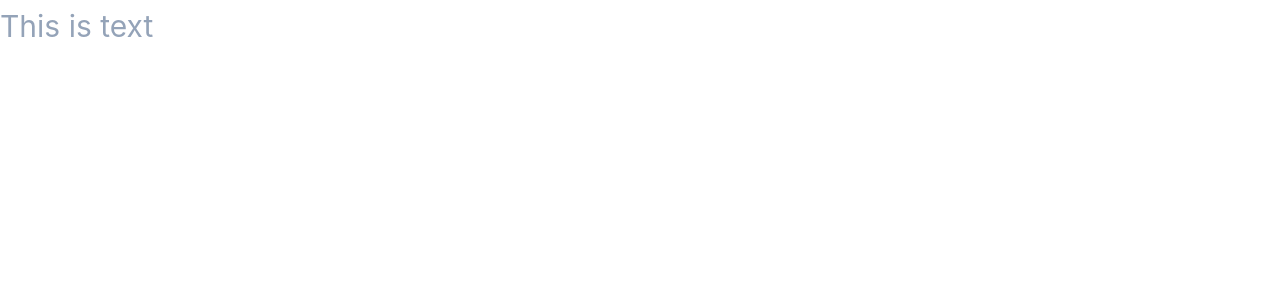
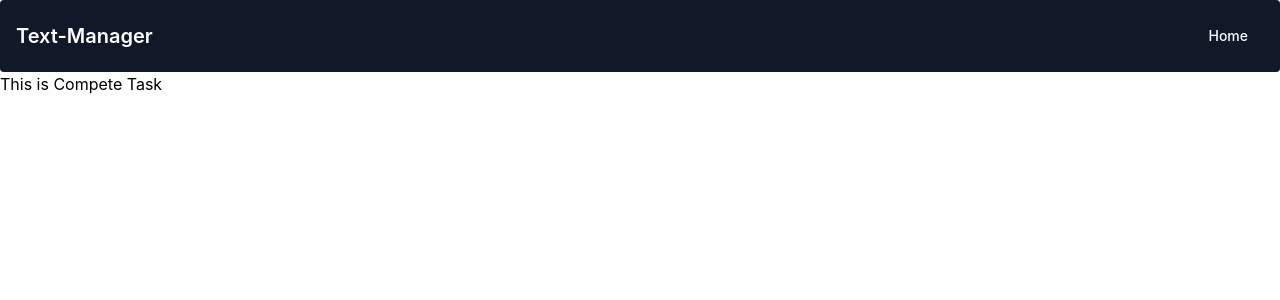
Before and after one commit to 100galib/text-manager-client, a React (Create React App) app: page /completetask in a window 1280 px wide. Shown: the top 300 px of the page. Built offline with nearby package versions, Linux system fonts and the light colour scheme.

Commit message:
navigation added

```diff
--- a/public/index.html
+++ b/public/index.html
@@ -24,7 +24,7 @@
       work correctly both with client-side routing and a non-root public URL.
       Learn how to configure a non-root public URL by running `npm run build`.
     -->
-    <title>React App</title>
+    <title>Text-Manager</title>
   </head>
   <body class="bg-white dark:bg-slate-800">
     <noscript>You need to enable JavaScript to run this app.</noscript>
@@ -39,5 +39,6 @@
       To begin the development, run `npm start` or `yarn start`.
       To create a production bundle, use `npm run build` or `yarn build`.
     -->
+    <script src="https://unpkg.com/flowbite@1.5.5/dist/flowbite.js"></script>
   </body>
 </html>
--- a/src/App.js
+++ b/src/App.js
@@ -1,9 +1,11 @@
+import { RouterProvider } from 'react-router-dom';
 import './App.css';
+import router from './Components/Routes/Routes';
 
 function App() {
   return (
-    <div >
-      <h1 class="text-slate-500 dark:text-slate-400 mt-2 text-3xl">This is text</h1>
+    <div>
+      <RouterProvider router={router}></RouterProvider>
     </div>
   );
 }
--- /dev/null
+++ b/src/Components/Common/Layout/Main.js
@@ -0,0 +1,14 @@
+import React from 'react';
+import { Outlet } from 'react-router-dom';
+import Navigation from '../Navigation/Navigation';
+
+const Main = () => {
+    return (
+        <div>
+            <Navigation></Navigation>
+            <Outlet></Outlet>
+        </div>
+    );
+};
+
+export default Main;
--- /dev/null
+++ b/src/Components/Common/Navigation/Navigation.js
@@ -0,0 +1,28 @@
+import React from 'react';
+import { Link } from 'react-router-dom';
+
+const Navigation = () => {
+    return (
+
+        <nav class="bg-white border-gray-200 px-2 sm:px-4 py-2.5 rounded dark:bg-gray-900">
+        <div class="container flex flex-wrap items-center justify-between mx-auto">
+            <Link to="/">
+                <span class="self-center text-xl font-semibold whitespace-nowrap dark:text-white">Text-Manager</span>
+            </Link>
+            <button data-collapse-toggle="navbar-default" type="button" class="inline-flex items-center p-2 ml-3 text-sm text-gray-500 rounded-lg md:hidden hover:bg-gray-100 focus:outline-none focus:ring-2 focus:ring-gray-200 dark:text-gray-400 dark:hover:bg-gray-700 dark:focus:ring-gray-600" aria-controls="navbar-default" aria-expanded="false">
+            <span class="sr-only">Open main menu</span>
+            <svg class="w-6 h-6" aria-hidden="true" fill="currentColor" viewBox="0 0 20 20" xmlns="http://www.w3.org/2000/svg"><path fill-rule="evenodd" d="M3 5a1 1 0 011-1h12a1 1 0 110 2H4a1 1 0 01-1-1zM3 10a1 1 0 011-1h12a1 1 0 110 2H4a1 1 0 01-1-1zM3 15a1 1 0 011-1h12a1 1 0 110 2H4a1 1 0 01-1-1z" clip-rule="evenodd"></path></svg>
+            </button>
+            <div class="hidden w-full md:block md:w-auto" id="navbar-default">
+                <ul class="flex flex-col p-4 mt-4 border border-gray-100 rounded-lg bg-gray-50 md:flex-row md:space-x-8 md:mt-0 md:text-sm md:font-medium md:border-0 md:bg-white dark:bg-gray-800 md:dark:bg-gray-900 dark:border-gray-700">
+                    <li>
+                    <Link to="#" class="block py-2 pl-3 pr-4 text-white bg-blue-700 rounded md:bg-transparent md:text-blue-700 md:p-0 dark:text-white" aria-current="page">Home</Link>
+                    </li>
+                </ul>
+            </div>
+        </div>
+        </nav>
+    );
+};
+
+export default Navigation;
--- /dev/null
+++ b/src/Components/Pages/AddTask/AddTask.js
@@ -0,0 +1,11 @@
+import React from 'react';
+
+const AddTask = () => {
+    return (
+        <div>
+            <h1 className='text-slate-500 dark:text-slate-400 mt-2 text-sm'>This is Add Task</h1>
+        </div>
+    );
+};
+
+export default AddTask;
--- /dev/null
+++ b/src/Components/Pages/CompleteTask/CompleteTsk.js
@@ -0,0 +1,11 @@
+import React from 'react';
+
+const CompleteTsk = () => {
+    return (
+        <div>
+            <h1>This is Compete Task</h1>
+        </div>
+    );
+};
+
+export default CompleteTsk;
--- /dev/null
+++ b/src/Components/Pages/MyTask.js/MyTask.js
@@ -0,0 +1,11 @@
+import React from 'react';
+
+const MyTask = () => {
+    return (
+        <div>
+            <h1>This is My Task</h1>
+        </div>
+    );
+};
+
+export default MyTask;
--- /dev/null
+++ b/src/Components/Routes/Routes.js
@@ -0,0 +1,30 @@
+import { createBrowserRouter } from "react-router-dom";
+import Main from "../Common/Layout/Main";
+import AddTask from "../Pages/AddTask/AddTask";
+import CompleteTsk from "../Pages/CompleteTask/CompleteTsk";
+import MyTask from "../Pages/MyTask.js/MyTask";
+
+
+const router = createBrowserRouter([
+    {
+        path: '/',
+        element: <Main></Main>,
+        children: [
+            {
+                path: '/',
+                element: <AddTask></AddTask>
+            },
+            {
+                path:'/mytask',
+                element: <MyTask></MyTask>
+            },
+            {
+                path: '/completetask',
+                element: <CompleteTsk></CompleteTsk>
+            }
+        ]
+    }
+]);
+
+
+export default router;
--- a/src/index.js
+++ b/src/index.js
@@ -7,7 +7,7 @@ import reportWebVitals from './reportWebVitals';
 const root = ReactDOM.createRoot(document.getElementById('root'));
 root.render(
   <React.StrictMode>
-    <App />
+    <><App /></>
   </React.StrictMode>
 );
 
```
